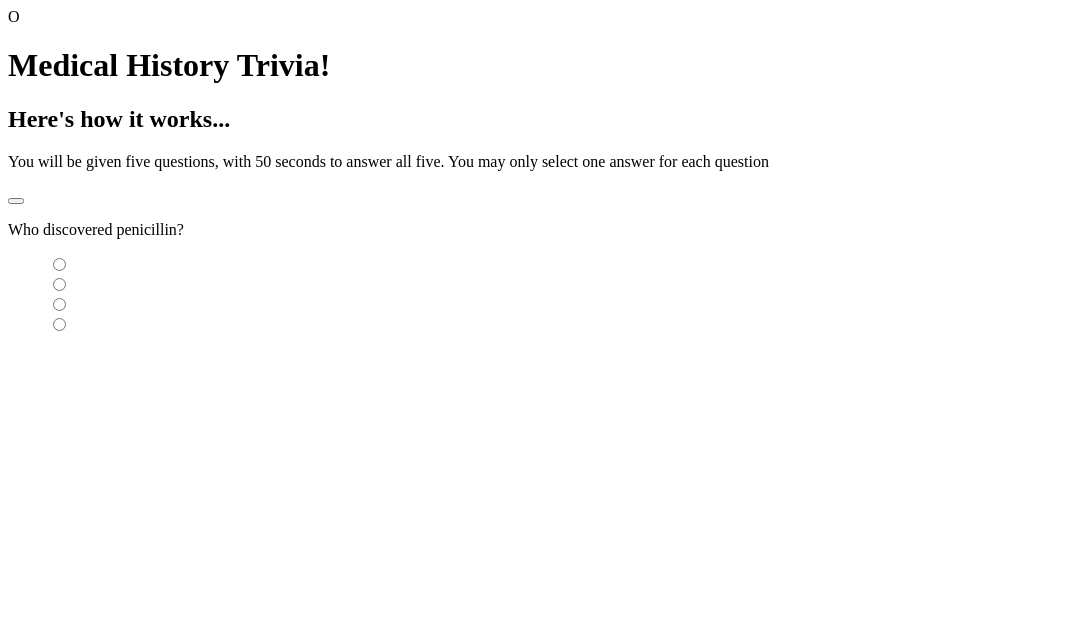
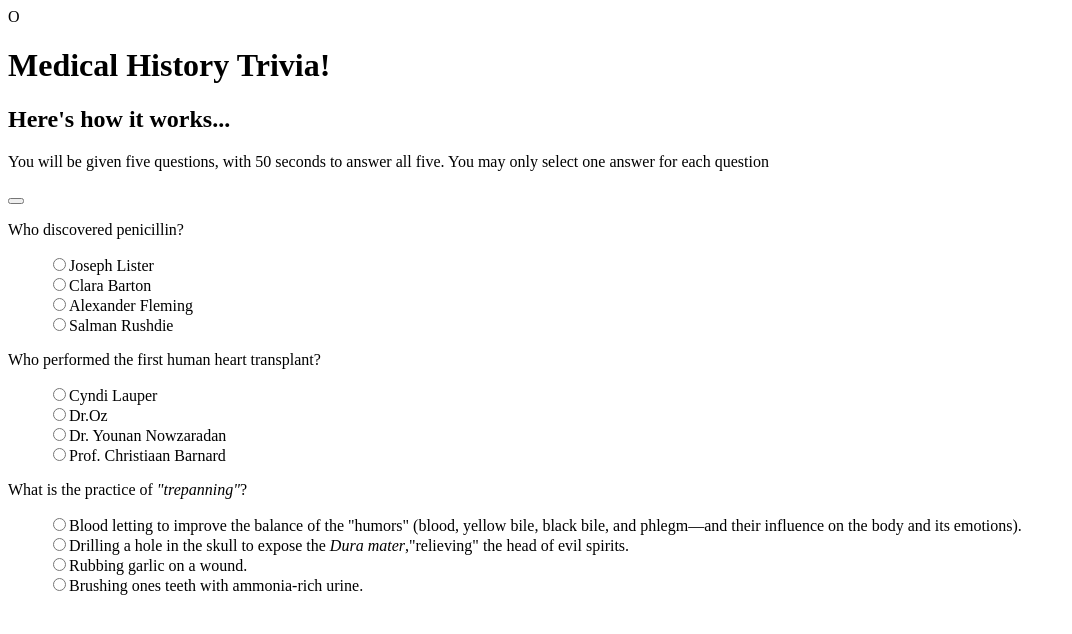
Before and after one commit to NatashaMalt/TriviaGame, a plain HTML site: page index.html in a window 1280 px wide. Shown: the whole page, without its empty margins (0-1072 px from the left). Drawn offline with nearby package versions, Linux system fonts and the light colour scheme; a script that the page names is missing.

Commit message:
question 3

```diff
--- a/index.html
+++ b/index.html
@@ -38,11 +38,26 @@
 
      <p class="questions">Who discovered penicillin?<p>
      <ul class="options">
-     <input type="radio" name="q1" value="a" id="q1a"><br>
-     <input type="radio" name="q1" value="b" id="q1b"><br>
-     <input type="radio" name="q1" value="c" id="q1c"><br>
-     <input type="radio" name="q1" value="d" id="q1d"><br>
+     <input type="radio" name="q1" value="a" id="q1a">Joseph Lister<br>
+     <input type="radio" name="q1" value="b" id="q1b">Clara Barton<br>
+     <input type="radio" name="q1" value="c" id="q1c">Alexander Fleming<br>
+     <input type="radio" name="q1" value="d" id="q1d">Salman Rushdie<br>
+     </ul>
 
+     <p class="questions">Who performed the first human heart transplant?</p>
+      <ul>
+       <input type="radio" name="q2" value="a" id="q2a">Cyndi Lauper<br>
+       <input type="radio" name="q2" value="b" id="q2b">Dr.Oz<br>
+       <input type="radio" name="q2" value="c" id="q2c">Dr. Younan Nowzaradan<br>
+       <input type="radio" name="q2" value="d" id="q2d">Prof. Christiaan Barnard<br>
+       </ul>
+
+     <p class="questions">What is the practice of <em>"trepanning"</em>?
+     <ul>
+     <input type="radio" name="q3" value="a" id="q3a">Blood letting to improve the balance of the "humors" (blood, yellow bile, black bile, and phlegm—and their influence on the body and its emotions).<br>
+     <input type="radio" name="q3" value="b" id="q3b">Drilling a hole in the skull to expose the <em>Dura mater</em>,"relieving" the head of evil spirits.<br>
+     <input type="radio" name="q3" value="c" id="q3c">Rubbing garlic on a wound.<br>
+     <input type="radio" name="q3" value="d" id="q3d">Brushing ones teeth with ammonia-rich urine.<br>
      </ul>
 
     </section>
```
